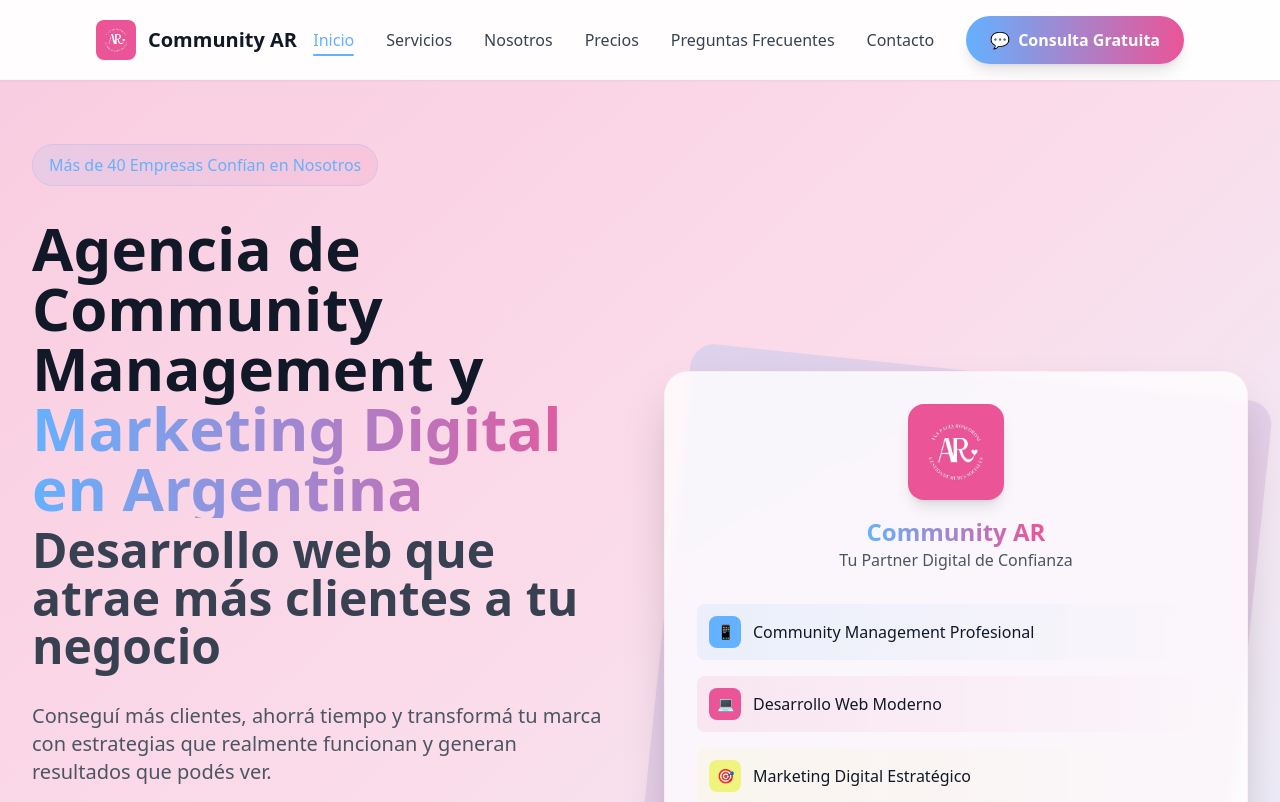
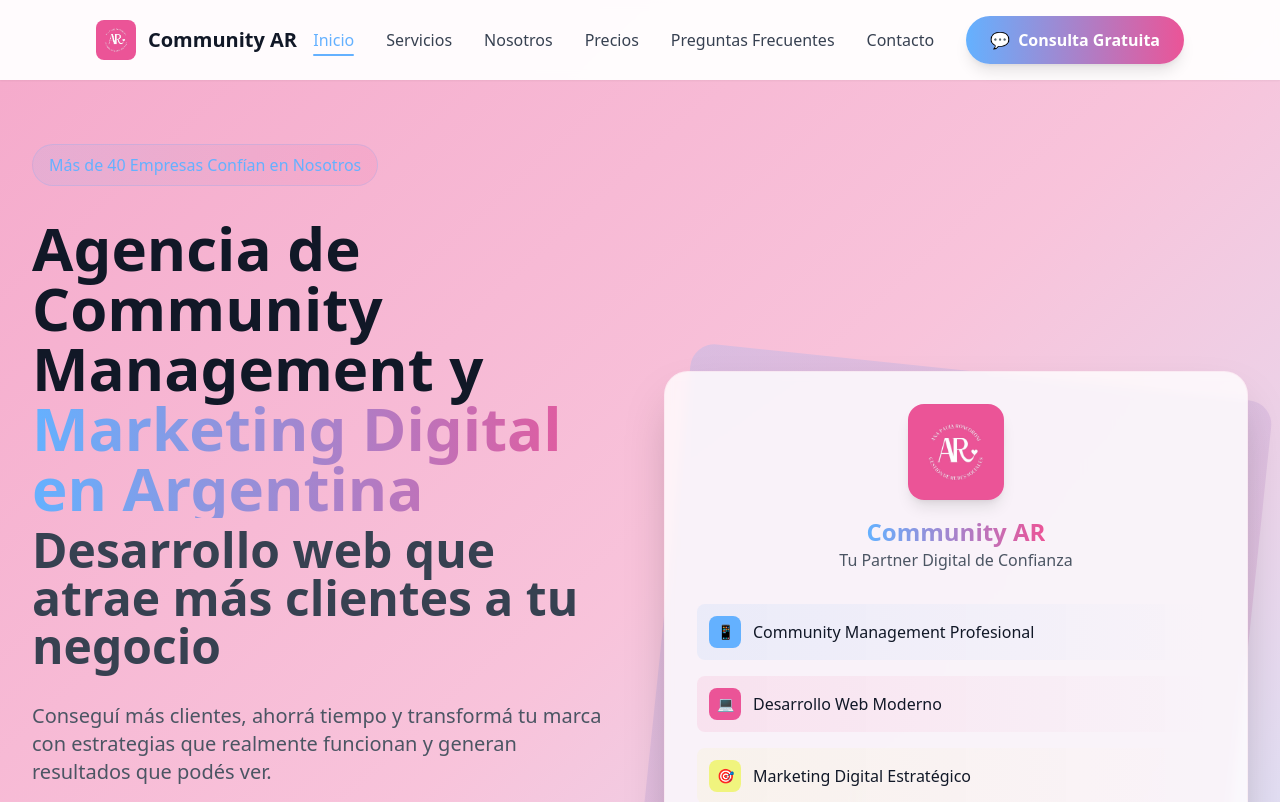
Before and after one commit to TomiRonco/community-ar-landing, a Next.js app: page / in a window 1280 px wide. Shown: the top 802 px of the page. Built offline with nearby package versions, Linux system fonts and the light colour scheme.

Commit message:
style: oscurecer degradado fucsia del Hero
- Incremento de opacidades para tono más oscuro
- from-primary-pink/50 via-primary-pink/35 to-primary-blue/25
- Degradado más intenso y vibrante
- Mayor presencia visual del color fucsia

```diff
--- a/src/components/sections/HeroSection.tsx
+++ b/src/components/sections/HeroSection.tsx
@@ -7,7 +7,7 @@
 
 export default function HeroSection() {
   return (
-    <section id="inicio" className="min-h-screen bg-gradient-to-br from-primary-pink/30 via-primary-pink/20 to-primary-blue/15 pt-16 sm:pt-20">
+    <section id="inicio" className="min-h-screen bg-gradient-to-br from-primary-pink/50 via-primary-pink/35 to-primary-blue/25 pt-16 sm:pt-20">
       <div className="max-w-7xl mx-auto px-4 sm:px-6 lg:px-8 py-8 sm:py-16">
         <div className="grid lg:grid-cols-2 gap-8 lg:gap-12 items-center min-h-[calc(100vh-6rem)] sm:min-h-[calc(100vh-8rem)]">
 
```
